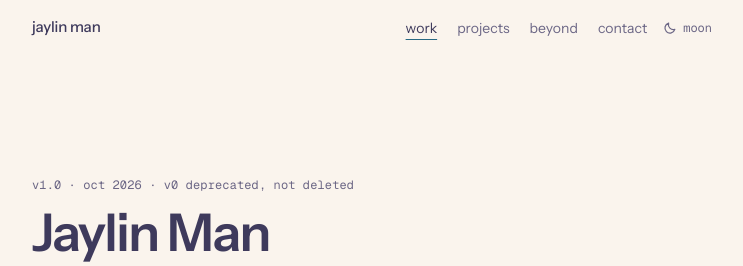
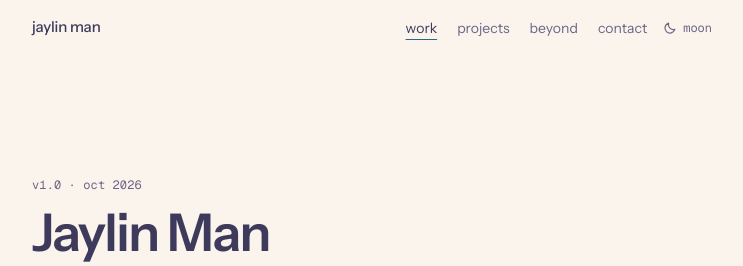
Before and after one commit to j-a-man/jaylinman, a Next.js app: page / in a window 1280 px wide. Shown: the top 266 px of the page, without its empty margins (268-1011 px from the left). Built offline with nearby package versions, Linux system fonts and the light colour scheme.

Commit message:
word updates

```diff
--- a/app/(site)/_components/Hero.tsx
+++ b/app/(site)/_components/Hero.tsx
@@ -14,7 +14,7 @@ export default function Hero() {
     return (
         <section id="about" className={`container ${styles.hero}`} aria-labelledby="about-title">
             <p className={`${styles.kicker} mono`}>
-                {version} · {releasedMonth} · v0 deprecated, not deleted
+                {version} · {releasedMonth}
             </p>
             <h1 id="about-title" className={styles.name}>
                 {person.name}
--- a/app/(site)/_components/Projects.tsx
+++ b/app/(site)/_components/Projects.tsx
@@ -29,7 +29,7 @@ function PipelineStep({ step, first }: { step: string; first: boolean }) {
 
 export default function Projects() {
     return (
-        <Section id="projects" kicker="repos" title="Projects" subtitle="Tools I built because I needed them. The public ones link to their code.">
+        <Section id="projects" kicker="repos" title="Projects" subtitle="Cool tools I built. The public ones link to their code.">
             <ul className={styles.list}>
                 {projects.map(project => (
                     <li key={project.name} className={styles.project}>
```
